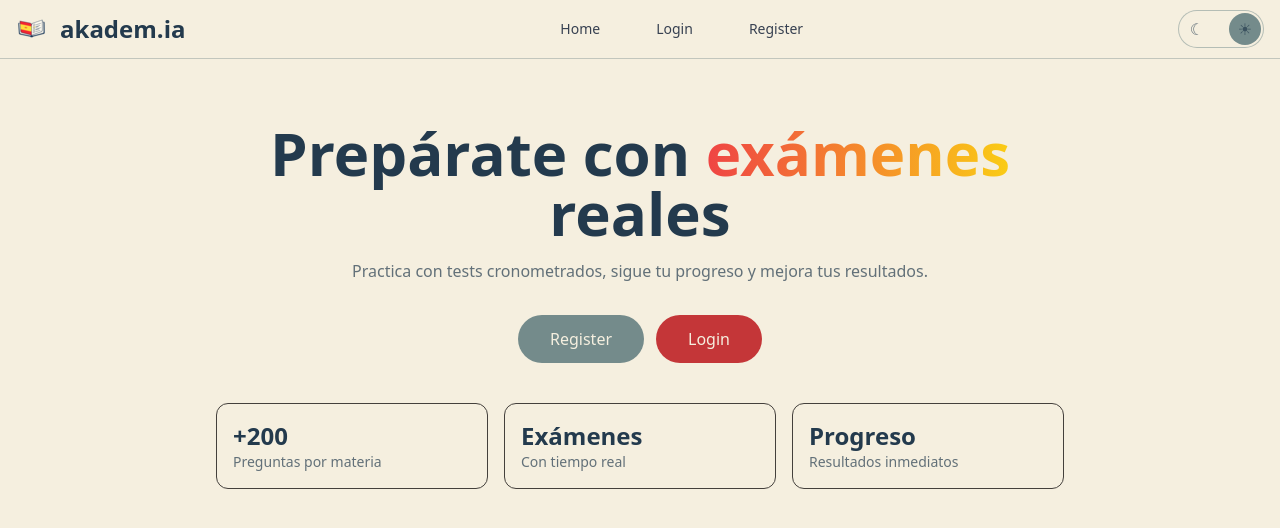
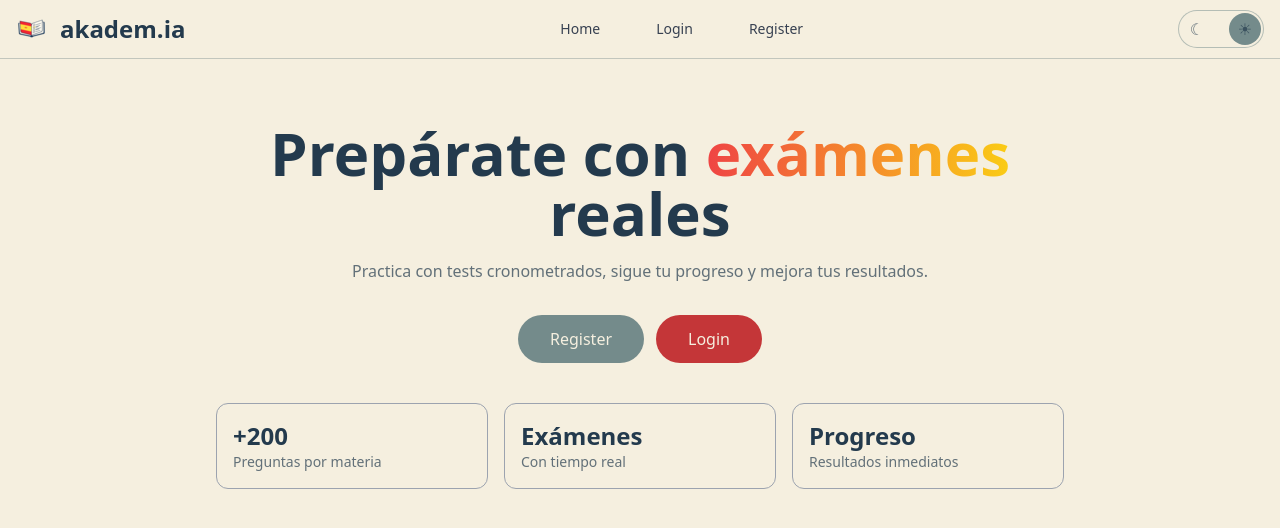
Before and after one commit to guilu/akadem.ia, a React (Vite) app in the folder frontend/: page / in a window 1280 px wide. Shown: the top 528 px of the page. Built offline with nearby package versions, Linux system fonts and the light colour scheme; no server answers.

Commit message:
💄 style (frontend) : lighten borders

```diff
--- a/frontend/src/components/Login.tsx
+++ b/frontend/src/components/Login.tsx
@@ -41,7 +41,7 @@ export default function Login({ onToken }:{ onToken: (t:string)=>void }){
   }
 
   return (
-    <div className="max-w-sm mx-auto p-4 border border-stone-700 rounded-xl">
+    <div className="max-w-sm mx-auto p-4 border border-gray-400 rounded-xl">
       <h2 className="text-xl font-semibold mb-3">Acceso</h2>
       <div className="grid gap-2">
         <TextInput placeholder="email" value={email} onChange={e=>setEmail(e.target.value)} />
--- a/frontend/src/pages/HomePage.tsx
+++ b/frontend/src/pages/HomePage.tsx
@@ -33,15 +33,15 @@ export default function HomePage({ isAuthed, activeAttemptId }: { isAuthed: bool
       </div>
 
       <div className="mt-10 grid gap-4 sm:grid-cols-3">
-        <div className="border border-stone-700 rounded-xl p-4">
+        <div className="border border-gray-400 rounded-xl p-4">
           <div className="text-2xl font-bold">+200</div>
           <div className="text-sm text-text/70">Preguntas por materia</div>
         </div>
-        <div className="border border-stone-700 rounded-xl p-4">
+        <div className="border border-gray-400 rounded-xl p-4">
           <div className="text-2xl font-bold">Exámenes</div>
           <div className="text-sm text-text/70">Con tiempo real</div>
         </div>
-        <div className="border border-stone-700 rounded-xl p-4">
+        <div className="border border-gray-400 rounded-xl p-4">
           <div className="text-2xl font-bold">Progreso</div>
           <div className="text-sm text-text/70">Resultados inmediatos</div>
         </div>
```
